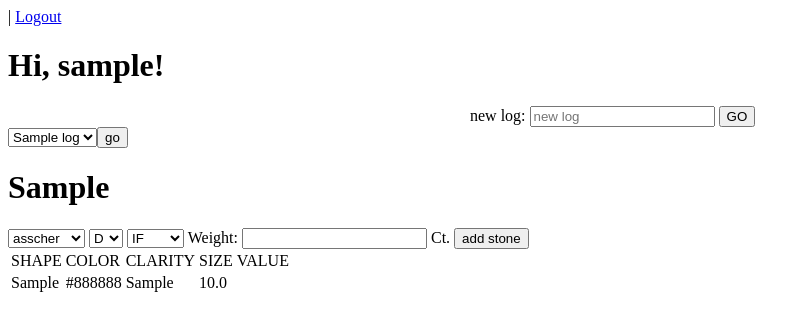
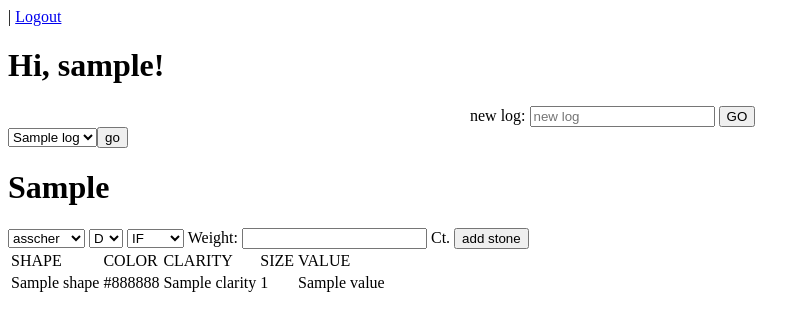
Before and after one commit to MicahSteinbrecher/inventory-flask, a Flask app: template templates/index.html in a window 1280 px wide. Shown: the top 331 px of the page, without its empty margins (0-810 px from the left). Run offline with Flask 2, Linux system fonts and the light colour scheme; tables that the repository leaves empty hold one stand-in row (values such as "Sample post"); the template is opened without the code that fills it: values that come from a table or form of the project are taken from there, most other values are stand-ins (such as "Sample title", 1, 10 or a date in 2020); data that the repository does not hold is empty; parts of the project's set-up code (start-up, migrations or seed data) failed here and were passed over.

Commit message:
Integrated environement variables

```diff
--- a/app.py
+++ b/app.py
@@ -6,6 +6,7 @@ from models.User import User
 from models.Log import Log
 from models.Stone import Stone
 from config import app, db
+from Rapaport.diamond import Diamond
 
 #Set homepage
 @app.route('/index/', methods=['GET', 'POST'])
@@ -18,17 +19,37 @@ def index():
             session["current_log_id"] = request.form['log_id']
         if 'current_log_id' in session:
             current_log = db.session.query(Log).filter(Log.id == session['current_log_id']).first()
+            diamonds = change_to_diamonds(current_log.stones)
             return render_template('index.html',
                                    user = session['user'],
                                    logs = user_data.logs,
                                    current_log = current_log.name,
-                                   stones = current_log.stones)
+                                   diamonds = diamonds)
         else:
             return render_template('index.html',
                                user = session['user'],
                                logs = user_data.logs)
     else:
         return redirect(url_for('login')) #LOGIN AND REGISTER PAGE
+
+def change_to_diamonds(stones):
+    diamonds = []
+    for stone in stones:
+        diamond = Diamond()
+        diamond.set_clarity(stone.clarity)
+        diamond.set_color(stone.color)
+        diamond.set_size(stone.size)
+        diamond.set_shape('round')
+        diamond.value = diamond.get_carat_price(os.environ['RAPAPORT_USERNAME'], os.environ['RAPAPORT_PASSWORD']) * stone.size
+        diamond.set_shape(stone.shape)
+        diamonds.append(diamond)
+    return diamonds
+
+def get_rapaport_shape(shape):
+    if shape == 'oval' or shape == 'marquise' or shape == 'heart' or shape == 'pear':
+        return 'oval'
+    else:
+        return 'round'
 
 
 #login and register
--- a/models/Stone.py
+++ b/models/Stone.py
@@ -1,5 +1,9 @@
 from config import app, db
 from flask import session
+import requests
+import json
+
+GET_PRICE_ENDPOINT = "https://technet.rapaport.com:449/HTTP/JSON/Prices/GetPrice.aspx"
 
 class Stone(db.Model):
     __tablename__ = 'stones'
--- a/templates/index.html
+++ b/templates/index.html
@@ -74,13 +74,14 @@
 
 <table id="stones">
 {% if current_log %}
-    {% if stones %}
+    {% if diamonds %}
     <tr><td>SHAPE</td><td>COLOR</td><td>CLARITY</td><td>SIZE</td><td>VALUE</td></tr>
-        {% for stone in stones %}
-            <tr> <td>{{ stone.shape }}</td>
-            <td>{{ stone.color }}</td>
-            <td>{{ stone.clarity }}</td>
-            <td>{{ stone.size }}</td></tr>
+        {% for diamond in diamonds %}
+            <tr> <td>{{ diamond.shape }}</td>
+            <td>{{ diamond.color }}</td>
+            <td>{{ diamond.clarity }}</td>
+            <td>{{ diamond.size }}</td>
+            <td>{{ diamond.value }}</td></tr>
         {% endfor %}
     {% else %}
         <em>Looks like you haven't added any stones to this inventory</em>
```
Also changed, not shown: config.py (+4 -4 lines).
